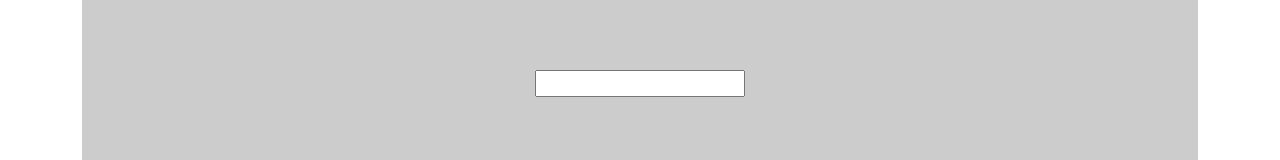
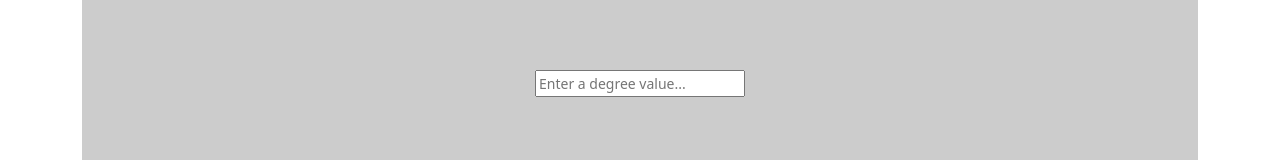
Before and after one commit to midexplorer529/rectangle, a plain HTML site: page index.html in a window 1280 px wide. Shown: the part 169-329 px from the top of the page. Drawn offline with nearby package versions, Linux system fonts and the light colour scheme.

Commit message:
added placeholder

```diff
--- a/index.html
+++ b/index.html
@@ -16,7 +16,7 @@
             <div class="col-md-12 mb-5">
                 <div class="rectangle">
                     <div>
-                        <input type="text" class="form-text degree">
+                        <input type="text" placeholder="Enter a degree value..." class="form-text degree">
                     </div>
                 </div>
             </div>
```
